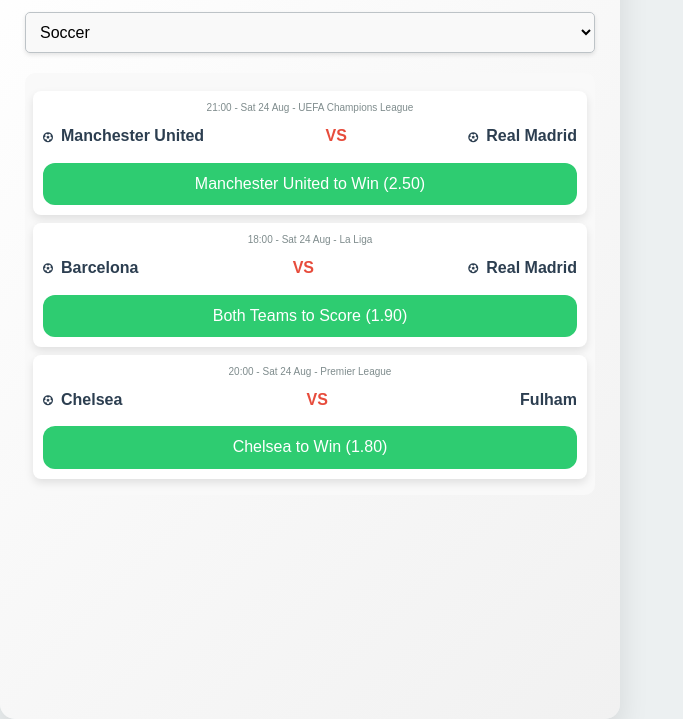
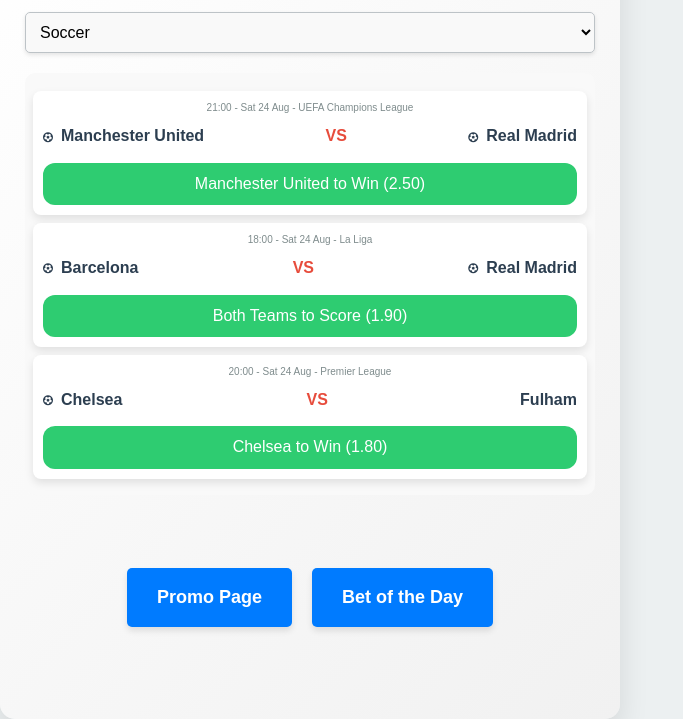
Before and after one commit to Ibeekay1993/confirmnow, a plain HTML site: page index.html in a window 1280 px wide. Shown: the part 81-800 px from the top of the page, without its empty margins (0-683 px from the left). Drawn offline with Linux system fonts and the light colour scheme.

Commit message:
Update index.html

```diff
--- a/index.html
+++ b/index.html
@@ -178,6 +178,37 @@
         .bet-option:hover {
             background-color: #1e8449; /* Darker shade for hover */
         }
+        /* Button Styling */
+    .nav {
+    display: flex;
+    justify-content: center;
+    margin-top: 40px; /* Adjust the spacing above the buttons */
+    }
+
+    .nav .btn {
+    display: inline-block;
+    padding: 15px 30px;
+    margin: 10px;
+    background-color: #007bff; /* Button background color */
+    color: #ffffff; /* Button text color */
+    text-align: center;
+    font-size: 18px;
+    font-weight: bold;
+    text-decoration: none;
+    border-radius: 5px;
+    box-shadow: 0 4px 6px rgba(0, 0, 0, 0.1);
+    transition: background-color 0.3s ease, transform 0.2s ease;
+    }
+
+    .nav .btn:hover {
+    background-color: #0056b3; /* Darker shade on hover */
+    transform: translateY(-2px); /* Slight lift on hover */
+    }
+
+    .nav .btn:active {
+    transform: translateY(0); /* Reset lift when clicked */
+    }
+
 
         /* Media query for smaller screens */
         @media only screen and (max-width: 600px) {
@@ -222,6 +253,10 @@
                 <div id="tip"></div>
             </div>
         </div>
+         <div class="nav">
+    <a href="promo.html" class="btn">Promo Page</a>
+    <a href="bet-of-the-day.html" class="btn">Bet of the Day</a>
+</div>
     </div>
 
     <script>
```
